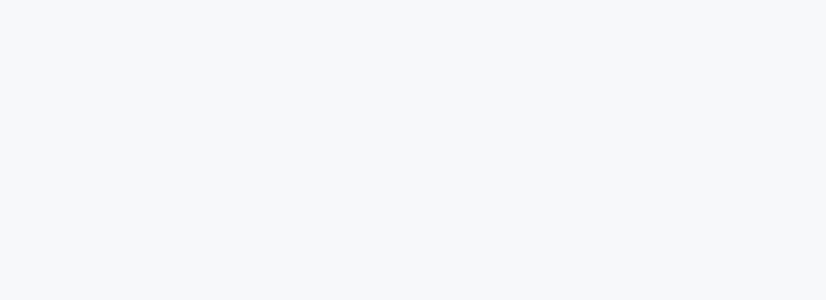
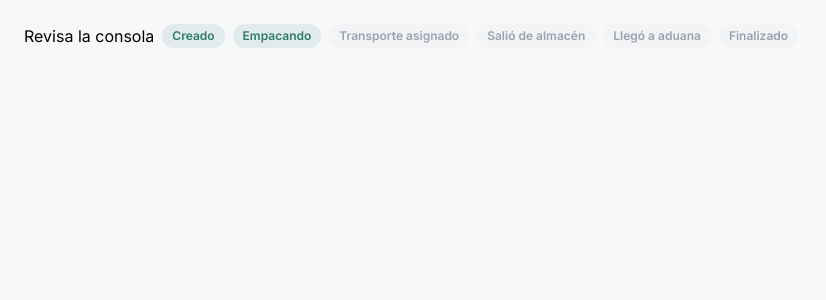
Before and after one commit to richard-hxt/shipment-tracker-frontend, a React (Vite) app: page /tracker in a window 1280 px wide. Before the commit this address had no page. Shown: the top 300 px of the page, without its empty margins (0-826 px from the left). Built offline with nearby package versions, Linux system fonts and the light colour scheme; sample sign-in values are in the browser's storage.

Commit message:
se creó elcomponente de milestoneTracker y un catalogo en formato .js, actualmente, al enviar un valor(el milestone donde se encuetra el shipment) react lo lee y renderiza la lista de 6 milestones(basada en el catalogo .js) y renderiza de diferente color los milestones completados de los pendientes

```diff
--- a/src/App.jsx
+++ b/src/App.jsx
@@ -3,6 +3,7 @@ import Login from './pages/Login';
 import Sidebar from './components/Sidebar';
 import ShipmentSearch from './components/ShipmentSearch';
 import ProtectedRoute from './components/ProtectedRoute';
+import MilestoneTracker from './components/MilestoneTracker';
 
 function Dashboard() {
   return (
@@ -23,6 +24,12 @@ function App() {
         </ProtectedRoute>
       }
       />
+        <Route path="/tracker" element={
+        <ProtectedRoute>
+          <MilestoneTracker currentMilestoneId={2}/>
+        </ProtectedRoute>
+      }
+      />
     </Routes>
   );
 }
--- /dev/null
+++ b/src/components/MilestoneTracker.jsx
@@ -0,0 +1,27 @@
+import { useState } from "react";
+import api from "../api/axios";
+import {MILESTONES} from "../constants/milestones.js";
+
+function MilestoneTracker ({ currentMilestoneId }){
+    console.log(MILESTONES);
+
+  return (
+    <div className="p-6">
+        <div className="flex gap-2">
+            <p>Revisa la consola</p>
+            {
+                MILESTONES.map((milestone) => {
+                    let isCompleted = currentMilestoneId >= milestone.id;
+                    return(
+                   <span key={milestone.id} className={`inline-block text-xs font-semibold px-2.5 py-1 rounded-full ${isCompleted ? "bg-teal/10 text-teal" : "bg-gray-100 text-gray-400"}`}>
+                        <p>{milestone.label}</p>
+                    </span>
+                    )
+
+                })
+            }
+        </div>
+    </div>
+  );
+}
+export default MilestoneTracker;
--- a/src/components/ShipmentSearch.jsx
+++ b/src/components/ShipmentSearch.jsx
@@ -6,6 +6,7 @@ function ShipmentSearch(){
     const [loading, setLoading] = useState(false);
     const [result, setResult] = useState(null);
     const [error, setError] = useState('');
+    const [milestoneInfo, setMilestoneInfo] = useState(null);
     async function handleSearch(){
         setLoading(true);
         setError('');
@@ -15,6 +16,10 @@ function ShipmentSearch(){
                 headers: {Authorization: `Bearer ${token}`}
             });
             setResult(response.data);
+            const shipmentHistory = await api.get(`/shipments/${shipmentNumber}/history`, {
+                headers: {Authorization: `Bearer ${token}`}
+            });
+            setMilestoneInfo(shipmentHistory.data);
         } catch (err) {
             setError('No se encontró el shipment');
         }
@@ -51,9 +56,6 @@ function ShipmentSearch(){
                 {result.status_description}
                 </span>
                 <p className="text-sm text-gray-500 mt-3">{result.customer_number}</p>
-                <span className="inline-block text-xs font-semibold px-2.5 py-1 rounded-full bg-teal/10 text-teal">
-                {console.log(result)}
-                </span>
                 {result.on_hold && (
                 <p className="text-sm text-orange mt-2">
                     En hold: {result.hold_reason || '—'}
--- /dev/null
+++ b/src/constants/milestones.js
@@ -0,0 +1,8 @@
+export const MILESTONES = [
+  { id: 1, key: 'shipmentCreated', label: 'Creado' },
+  { id: 2, key: 'packaging', label: 'Empacando' },
+  { id: 3, key: 'transportAssigned', label: 'Transporte asignado' },
+  { id: 4, key: 'leftWareHouse', label: 'Salió de almacén' },
+  { id: 5, key: 'arriveAtCustoms', label: 'Llegó a aduana' },
+  { id: 6, key: 'finished', label: 'Finalizado' },
+];
```
